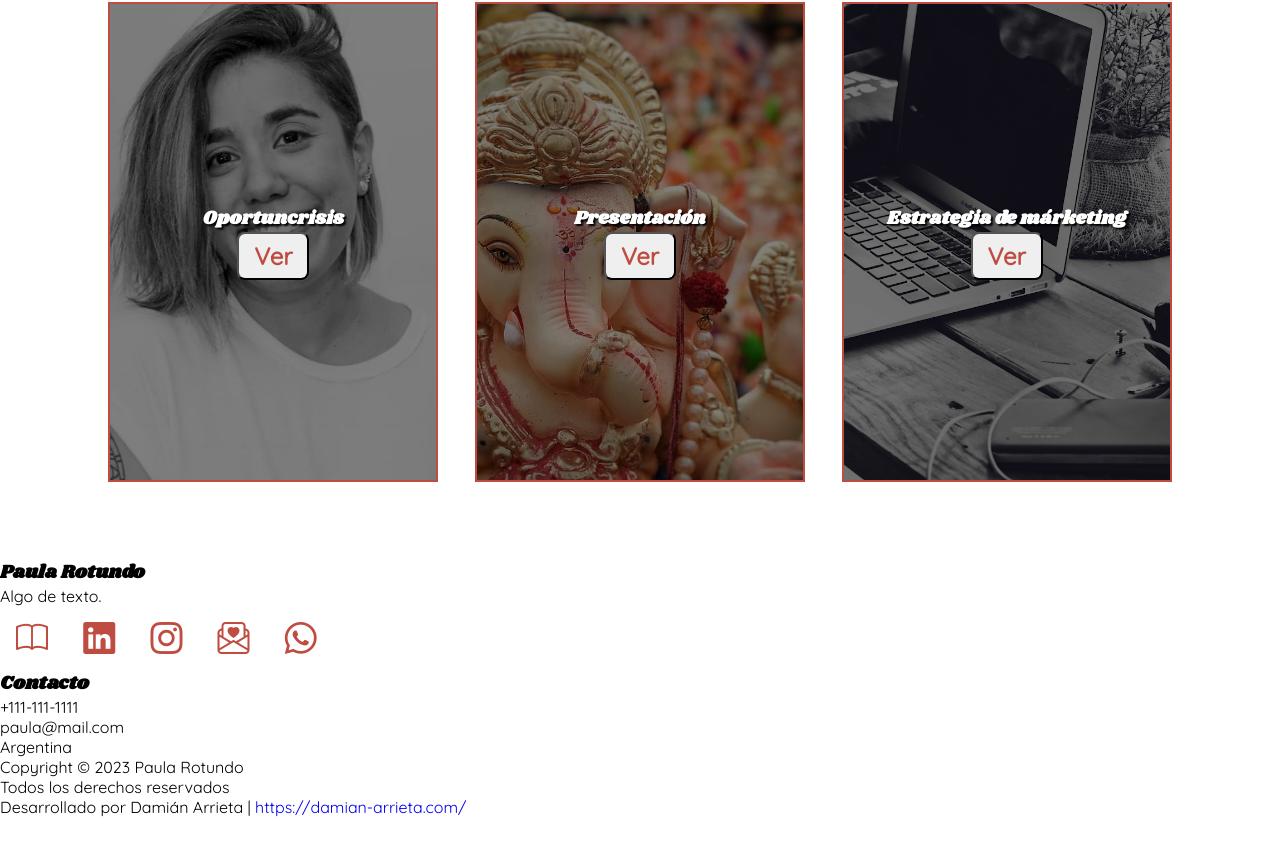
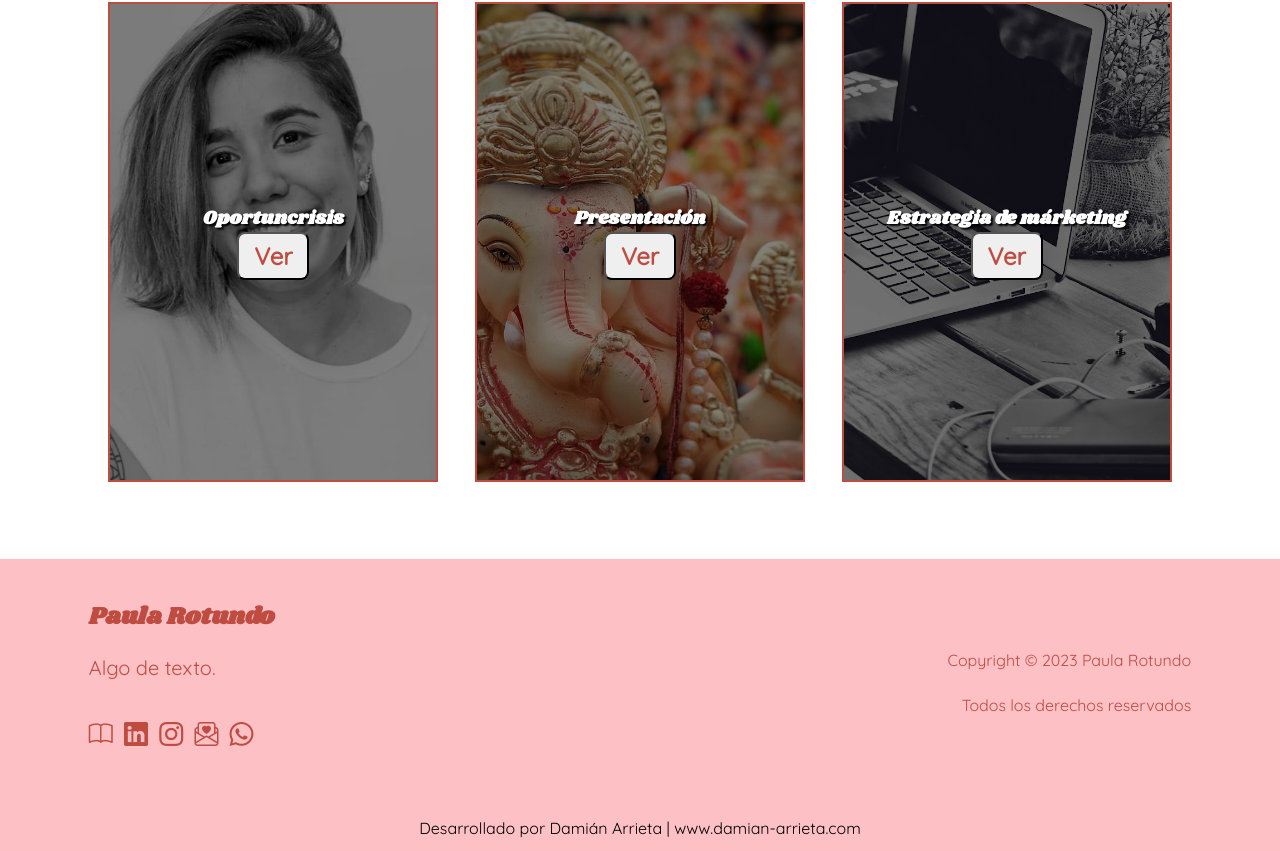
Before and after one commit to damian-arrieta/paula-rotundo-portfolio, a React (Create React App) app: page / in a window 1280 px wide. Shown: the part 1041-1892 px from the top of the page. Before the commit the page ends 1858 px from the top, so only its background shows below. Built offline with nearby package versions, Linux system fonts and the light colour scheme.

Commit message:
Add styles in footer

```diff
--- a/src/App.css
+++ b/src/App.css
@@ -197,3 +197,81 @@ h1 {
   height: 30em;
   background-image: linear-gradient(0deg, rgba(0, 0, 0, 0.5), rgba(0, 0, 0, 0.5)), url('./assets/imgs/estrategia-de-marketing.jpeg');
 }
+
+/*---------- Footer ----------*/
+
+.footer {
+  background: #fcc0c5;
+  text-align: center;
+}
+
+.box-container {
+  padding: 2rem;
+  display: flex;
+  justify-content: center;
+  align-items: center;
+}
+
+.box {
+  margin: 0 1.5rem;
+}
+
+.box-left {
+  width: 66.666%;
+  text-align: left;
+  float: left;
+}
+
+.box-right {
+  text-align: right;
+}
+
+.footer-title {
+  font-size: 1.5rem;
+  color: var(--principal);
+  padding: 0.5rem 0;
+}
+
+.share {
+  display: block;
+  padding: 0.5rem 0;
+}
+
+.i-footer {
+  padding-right: 0.5rem;
+}
+
+.i-footer:hover {
+  padding-right: 0.75rem;
+}
+
+.footer-txt {
+  line-height: 1.8;
+  font-size: 1.25rem;
+  padding: 0.5rem 0;
+  color: var(--principal);
+}
+
+.footer-link {
+  height: 4rem;
+  width: 4rem;
+  line-height: 4rem;
+  border-radius: 0.5rem;
+  font-size: 1.5rem;
+  color: var(--principal);
+  margin-right: 0.2rem;
+  text-align: center;
+}
+
+.copyright{
+  line-height: 1.8;
+  font-size: 1rem;
+  padding: 0.5rem 0;
+  color: var(--principal);
+}
+
+.credit-txt{
+  line-height: 1.8;
+  font-size: 1rem;
+  padding: 0.5rem 0;
+}
--- a/src/components/Footer.js
+++ b/src/components/Footer.js
@@ -4,40 +4,34 @@ export default function Footer() {
   return (
     <footer className="footer">
         <div className="box-container">
-            <div className="box">
-                <h3> Paula Rotundo </h3>
-                <p>Algo de texto.</p>
+            <div className="box box-left">
+                <h3 className='footer-title'>Paula Rotundo</h3>
+                <p className='footer-txt'>Algo de texto.</p>
                 <div className="share">
-                    <a className='header-link' href="https://sites.google.com/view/ganeshinbound/inicio">
-                        <i className="bi bi-book"></i>
+                    <a className='footer-link' href="https://sites.google.com/view/ganeshinbound/inicio">
+                        <i className="i-footer bi bi-book"></i>
                     </a>
-                    <a className='header-link' href="">
-                        <i className="bi bi-linkedin"></i>
+                    <a className='footer-link' href="">
+                        <i className="i-footer bi bi-linkedin"></i>
                     </a>
-                    <a className='header-link' href="">
-                        <i className="bi bi-instagram"></i>
+                    <a className='footer-link' href="">
+                        <i className="i-footer bi bi-instagram"></i>
                     </a>
-                    <a className='header-link' href="">
-                        <i className="bi bi-envelope-paper-heart"></i>
+                    <a className='footer-link' href="">
+                        <i className="i-footer bi bi-envelope-paper-heart"></i>
                     </a>
-                    <a className='header-link' href="">
-                        <i className="bi bi-whatsapp"></i>
+                    <a className='footer-link' href="">
+                        <i className="i-footer bi bi-whatsapp"></i>
                     </a>
                 </div>
-                <div className="box">
-                    <h3>Contacto</h3>
-                    <a className="links"> <i class="fas fa-phone"></i> +111-111-1111 </a>
-                    <a className="links"> <i class="fas fa-envelope"></i> paula@mail.com </a>
-                    <a className="links"> <i class="fas fa-map-marker-alt"></i>Argentina </a>
-                </div>
-                <div className="box">
-                    <p>Copyright © 2023 Paula Rotundo</p>
-                    <p>Todos los derechos reservados</p>
-                </div>
+            </div>
+            <div className="box box-right">
+                <p className='copyright'>Copyright © 2023 Paula Rotundo</p>
+                <p className='copyright'>Todos los derechos reservados</p>
             </div>
         </div>
         <div className="credit">
-            <p>Desarrollado por Damián Arrieta | <a href="https://damian-arrieta.com/">https://damian-arrieta.com/</a></p>
+            <p className='credit-txt'>Desarrollado por Damián Arrieta | <a className="text-black" href="https://damian-arrieta.com/">www.damian-arrieta.com</a></p>
         </div>
     </footer>
   )
```
